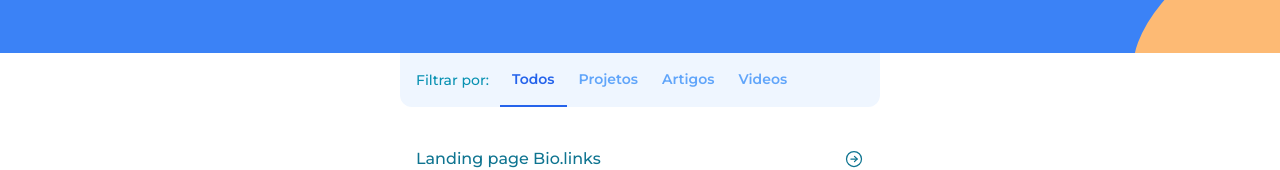
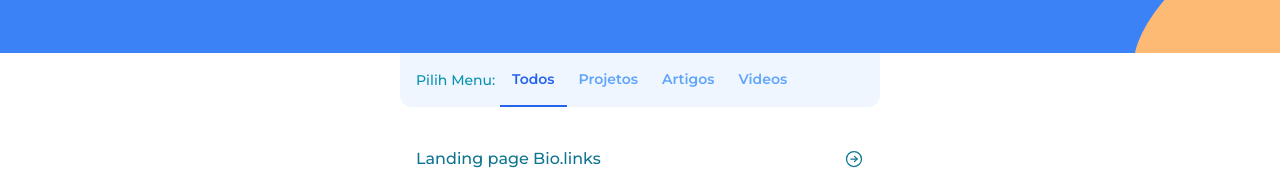
Before and after one commit to DevMHOne/fud, a Next.js app: page / in a window 1280 px wide. Shown: the part 263-433 px from the top of the page. Built offline with nearby package versions, Linux system fonts and the light colour scheme; no server answers.

Commit message:
Add files via upload

```diff
--- a/src/themes/alpha/components/Categories.tsx
+++ b/src/themes/alpha/components/Categories.tsx
@@ -13,7 +13,7 @@ function CategoriesList({
   return (
     <nav className="sticky top-0 flex gap-5 items-center bg-blue-50 z-10 sm:rounded-bl-xl sm:rounded-br-xl px-4 -mx-4 sm:mx-0">
       <h2 className="text-cyan-600 text-sm font-medium min-w-[5rem]">
-        Filtrar por:
+        Pilih Menu:
       </h2>
       <ul className="scrollbar-hide flex flex-nowrap overflow-x-auto -ml-4 -mr-4">
         {categories?.map((category) => (
```
